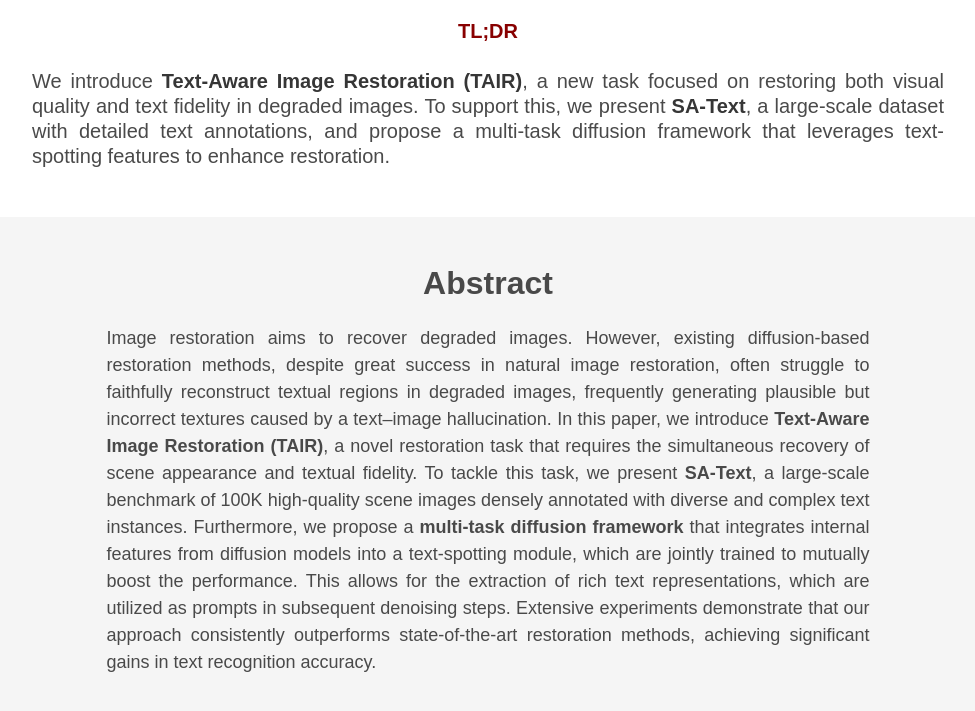
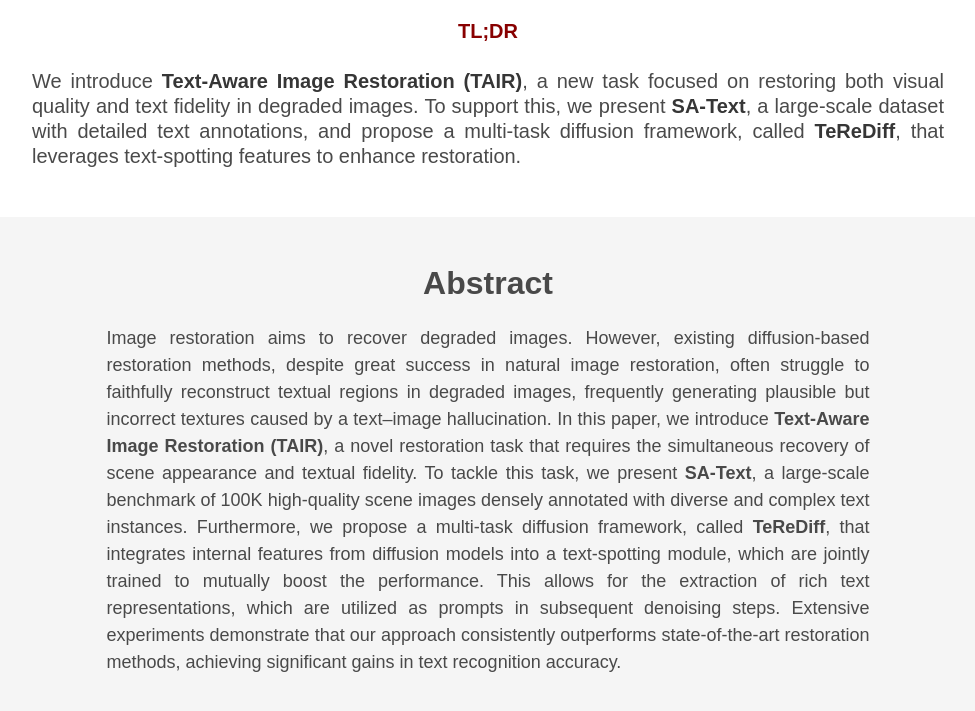
Before and after one commit to cvlab-kaist/TAIR, a plain HTML site: page index.html in a window 1280 px wide. Shown: the part 787-1498 px from the top of the page, without its empty margins (152-1127 px from the left). Drawn offline with nearby package versions, Linux system fonts and the light colour scheme; some icons are missing; a web font is replaced by a local one.

Commit message:
[Fix] typo

```diff
--- a/index.html
+++ b/index.html
@@ -151,7 +151,7 @@
           TL;DR
         </strong>
         <br>
-        We introduce <strong>Text-Aware Image Restoration (TAIR)</strong>, a new task focused on restoring both visual quality and text fidelity in degraded images. To support this, we present <strong>SA-Text</strong>, a large-scale dataset with detailed text annotations, and propose a multi-task diffusion framework that leverages text-spotting features to enhance restoration.
+        We introduce <strong>Text-Aware Image Restoration (TAIR)</strong>, a new task focused on restoring both visual quality and text fidelity in degraded images. To support this, we present <strong>SA-Text</strong>, a large-scale dataset with detailed text annotations, and propose a multi-task diffusion framework, called <strong>TeReDiff</strong>, that leverages text-spotting features to enhance restoration.
       </h2>
     </div>
   </div>
@@ -165,7 +165,7 @@
       <div class="column is-four-fifths">
         <h2 class="title is-3">Abstract</h2>
         <div class="content has-text-justified" style="font-size: 18px;">
-          Image restoration aims to recover degraded images. However, existing diffusion-based restoration methods, despite great success in natural image restoration, often struggle to faithfully reconstruct textual regions in degraded images, frequently generating plausible but incorrect textures caused by a text–image hallucination. In this paper, we introduce <strong>Text-Aware Image Restoration (TAIR)</strong>, a novel restoration task that requires the simultaneous recovery of scene appearance and textual fidelity. To tackle this task, we present <strong>SA-Text</strong>, a large-scale benchmark of 100K high-quality scene images densely annotated with diverse and complex text instances. Furthermore, we propose a <strong>multi-task diffusion framework</strong> that integrates internal features from diffusion models into a text-spotting module, which are jointly trained to mutually boost the performance. This allows for the extraction of rich text representations, which are utilized as prompts in subsequent denoising steps. Extensive experiments demonstrate that our approach consistently outperforms state-of-the-art restoration methods, achieving significant gains in text recognition accuracy.
+          Image restoration aims to recover degraded images. However, existing diffusion-based restoration methods, despite great success in natural image restoration, often struggle to faithfully reconstruct textual regions in degraded images, frequently generating plausible but incorrect textures caused by a text–image hallucination. In this paper, we introduce <strong>Text-Aware Image Restoration (TAIR)</strong>, a novel restoration task that requires the simultaneous recovery of scene appearance and textual fidelity. To tackle this task, we present <strong>SA-Text</strong>, a large-scale benchmark of 100K high-quality scene images densely annotated with diverse and complex text instances. Furthermore, we propose a multi-task diffusion framework, called <strong>TeReDiff</strong>, that integrates internal features from diffusion models into a text-spotting module, which are jointly trained to mutually boost the performance. This allows for the extraction of rich text representations, which are utilized as prompts in subsequent denoising steps. Extensive experiments demonstrate that our approach consistently outperforms state-of-the-art restoration methods, achieving significant gains in text recognition accuracy.
         </div>
       </div>
     </div>
```
